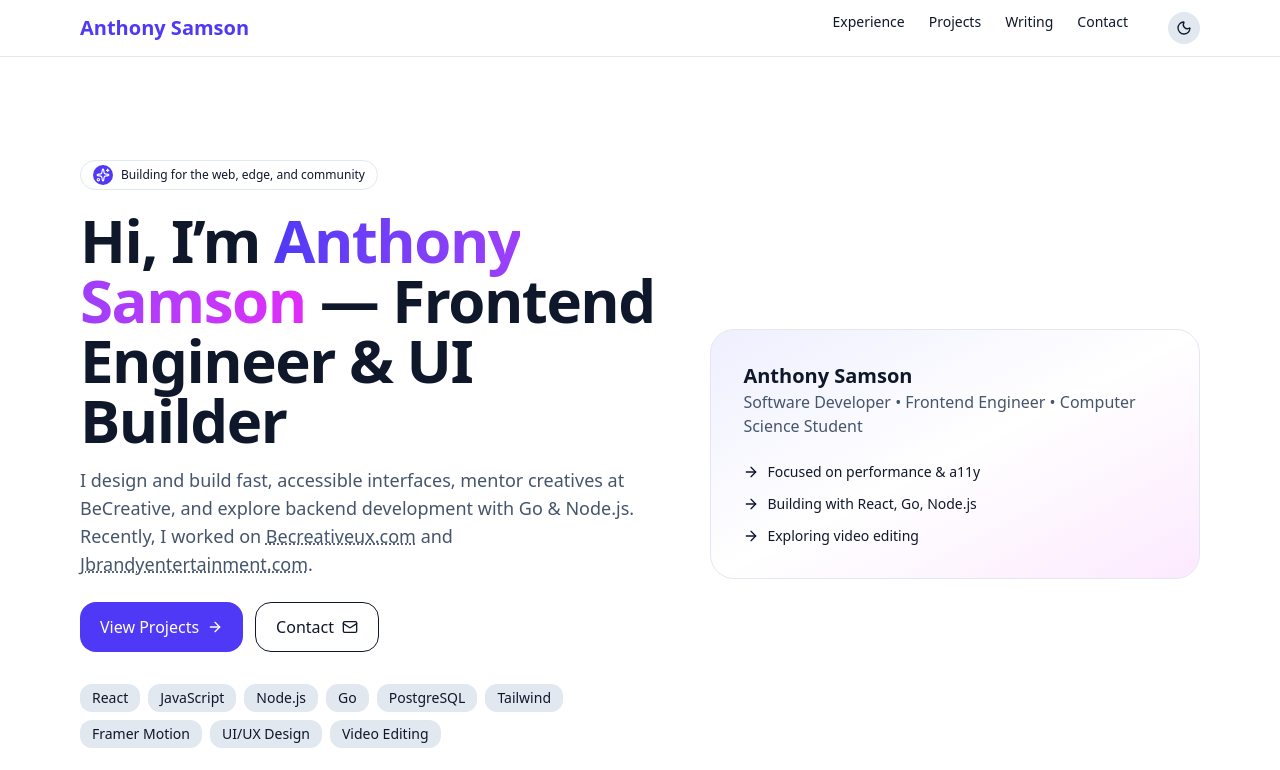
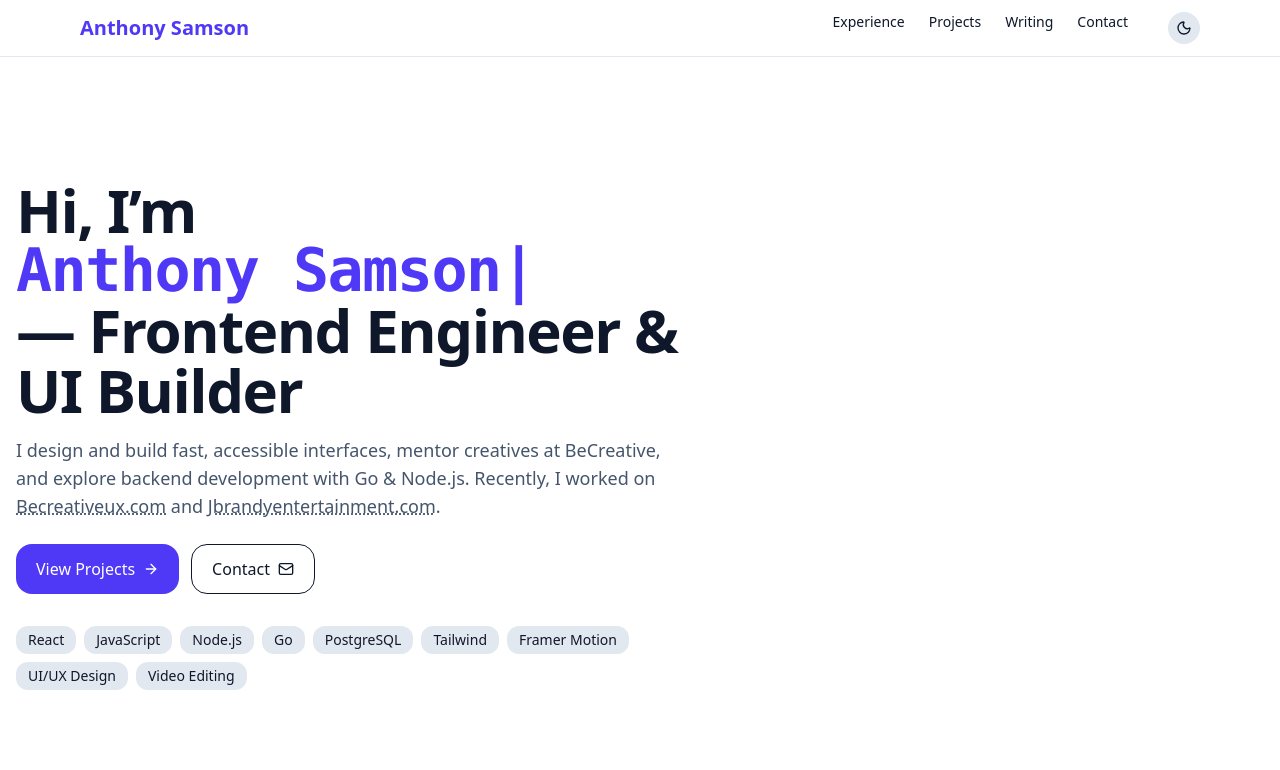
Before and after one commit to Samson063/Portfolio, a React (Vite) app: page / in a window 1280 px wide. Shown: the top 770 px of the page. Built offline with nearby package versions, Linux system fonts and the light colour scheme.

Commit message:
updated hero section

```diff
--- a/src/components/Hero.jsx
+++ b/src/components/Hero.jsx
@@ -15,8 +15,18 @@
   const [displayed, setDisplayed] = useState("");
   const [index, setIndex] = useState(0);
 
+  useEffect (() => {
+    if (index < myName.length) {
+      const timeout = setTimeout(() => {
+        setDisplayed((prev) => prev + myName[index]);
+        setIndex(index + 1);
+      }, 150);
+      return () => clearTimeout(timeout);
+    }
+ }, [index, myName]);
+
   return (
-    <section id="home" className="relative mx-auto max-w-6xl px-4 pt-20">
+    <section id="home" className="relative mx-auto px-4 pt-20">
       <motion.div
         initial={{ opacity: 0, y: 20 }}
         animate={{ opacity: 1, y: 0 }}
@@ -24,17 +34,12 @@
         className="grid md:grid-cols-[1.1fr_0.9fr] gap-8 items-center"
       >
         <div>
-          <div className="inline-flex items-center gap-2 rounded-full border px-3 py-1 text-xs border-slate-200 bg-white/70 dark:bg-white/5 dark:border-white/10">
-            <span className="h-5 w-5 flex items-center justify-center rounded-full bg-indigo-600 text-white dark:bg-indigo-500">
-              <Sparkles size={14} />
-            </span>
-            Building for the web, edge, and community
-          </div>
           <h1 className="mt-5 text-4xl font-extrabold tracking-tight md:text-6xl">
             Hi, I’m{" "}
-            <span className="bg-gradient-to-r from-indigo-600 to-fuchsia-500 bg-clip-text text-transparent">
-              Anthony Samson
-            </span>{" "}
+           <h1 className="text-4xl md:text-6xl font-extrabold text-indigo-600 font-mono">
+            {displayed}
+            <span className="animate-pulse">|</span>
+          </h1>
             — Frontend Engineer & UI Builder
           </h1>
           <p className="mt-4 max-w-2xl text-base md:text-lg text-slate-600 dark:text-slate-300">
@@ -70,9 +75,9 @@
           animate={{ opacity: 1, scale: 1 }}
           transition={{ duration: 0.6, delay: 0.1 }}
         >
-          <ProfileCard />
         </motion.div>
       </motion.div>
+      <ProfileCard />
     </section>
   );
 }
--- a/src/components/ProfileCard.jsx
+++ b/src/components/ProfileCard.jsx
@@ -2,7 +2,7 @@
 
 export default function ProfileCard() {
   return (
-    <div className="relative overflow-hidden rounded-3xl border border-slate-200 dark:border-white/10 p-6 md:p-8 bg-white dark:bg-slate-900">
+    <div className="relative overflow-hidden rounded-3xl border border-slate-200 dark:border-white/10 p-6 md:p-8 bg-white dark:bg-slate-900 mt-20">
       <div className="absolute inset-0 bg-gradient-to-br from-indigo-500/10 via-transparent to-fuchsia-500/10" />
       <div className="relative">
         <h3 className="text-xl font-semibold">Anthony Samson</h3>
```
